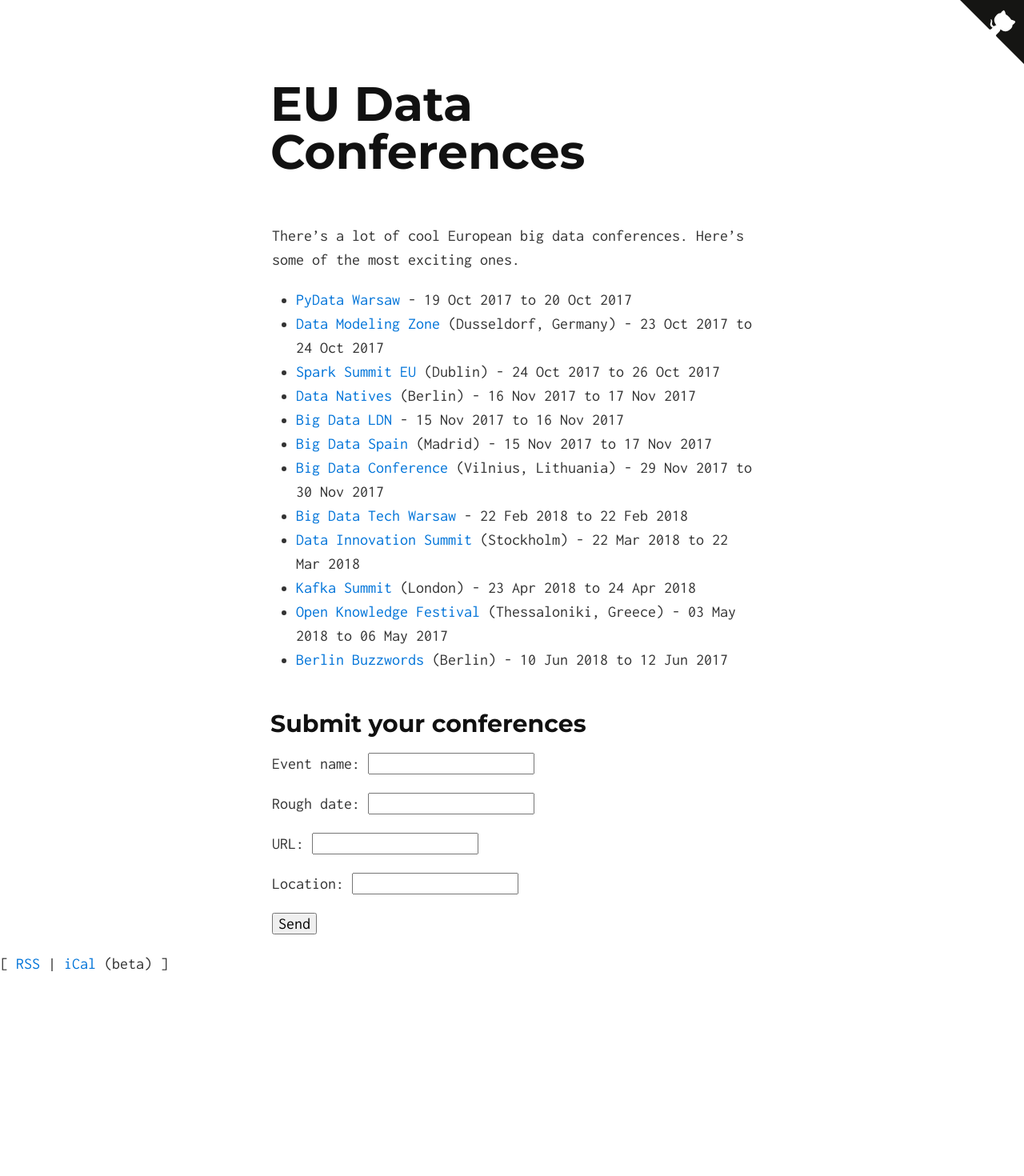
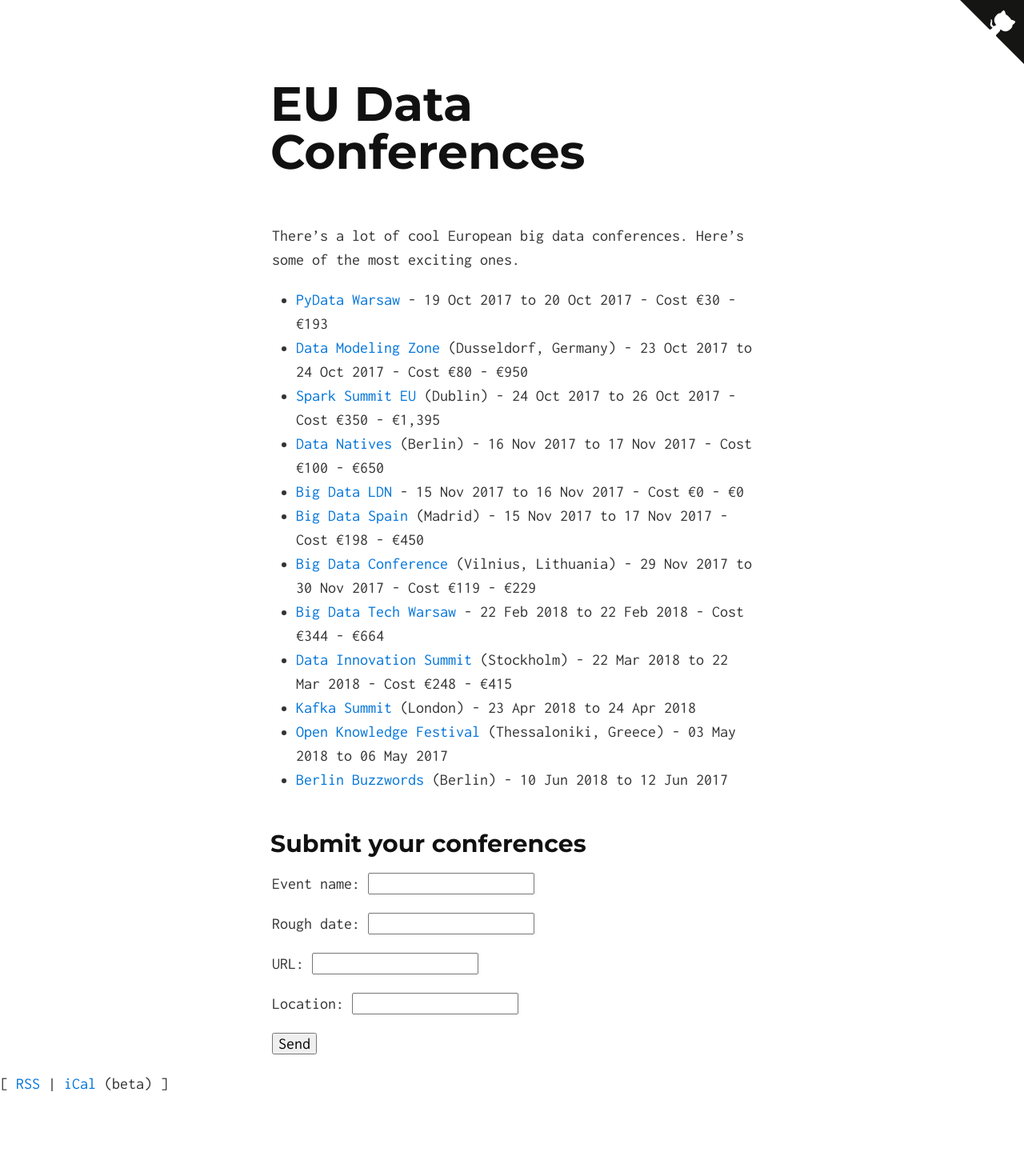
Before and after one commit to eudataconf/eudataconf, a Jekyll site: the page built from index.md, in a window 1280 px wide. Shown: the whole page at 80% size. Built offline with Jekyll 4.4.1, drawn with Linux system fonts in a browser that asks for light colours; before the commit the page ends 1320 px from its top, so only the background shows below that.

Commit message:
Added min and max costs, and fixed the link to Big Dta LDN

```diff
--- a/_data/conferences.yml
+++ b/_data/conferences.yml
@@ -4,6 +4,8 @@
   uid: 12
   startdate: 2017-10-19
   enddate: 2017-10-20
+  mincost: €30
+  maxcost: €193
 - name: Data Modeling Zone
   location: Dusseldorf, Germany
   roughdate: 23-24 October 2017
@@ -11,6 +13,8 @@
   uid: 21
   startdate: 2017-10-23
   enddate: 2017-10-24
+  mincost: €80
+  maxcost: €950
 - name: Spark Summit EU
   location: Dublin
   roughdate: 24-26 October 2017
@@ -18,6 +22,8 @@
   uid: 22
   startdate: 2017-10-24
   enddate: 2017-10-26
+  mincost: €350
+  maxcost: €1,395
 - name: Data Natives
   location: Berlin
   roughdate: 16-17 November 2017
@@ -25,12 +31,16 @@
   uid: 13
   startdate: 2017-11-16
   enddate: 2017-11-17
+  mincost: €100
+  maxcost: €650
 - name: Big Data LDN
   roughdate: 15-16 November 2017
-  uri: https://pydata.org/warsaw2017/
+  uri: https://bigdataldn.com/
   uid: 14
   startdate: 2017-11-15
   enddate: 2017-11-16
+  mincost: €0
+  maxcost: €0
 - name: Big Data Spain
   roughdate: 15-17 November 2017
   uri: https://www.bigdataspain.org/
@@ -38,6 +48,8 @@
   startdate: 2017-11-15
   enddate: 2017-11-17
   location: Madrid
+  mincost: €198
+  maxcost: €450
 - name: Big Data Conference
   roughdate: 29-30 November 2017
   uri: http://www.bigdataconference.lt/
@@ -45,12 +57,16 @@
   startdate: 2017-11-29
   enddate: 2017-11-30
   location: Vilnius, Lithuania
+  mincost: €119
+  maxcost: €229
 - name: Big Data Tech Warsaw
   roughdate: 22 February 2018
   uid: 24
   uri: http://bigdatatechwarsaw.eu/
   startdate: 2018-02-22
   enddate: 2018-02-22
+  mincost: €344
+  maxcost: €664
 - name: Data Innovation Summit
   roughdate: 22 March 2018
   uid: 23
@@ -58,6 +74,8 @@
   startdate: 2018-03-22
   enddate: 2018-03-22
   location: Stockholm
+  mincost: €248
+  maxcost: €415
 - name: Kafka Summit
   roughdate: 23-24 April 2018
   uri: https://kafka-summit.org/
--- a/_layouts/default.html
+++ b/_layouts/default.html
@@ -26,7 +26,7 @@
         {% if conference.location %}(<span class="p-location" itemprop="location">{{ conference.location }}</span>){% endif %}
         - {% if conference.startdate %} <time class="dt-start" datetime="{{ conference.startdate }}" itemprop="startDate">{{ conference.startdate | date_to_string }}</time>
         to <time class="dt-end" datetime="{{ conference.enddate }}" itemprop="endDate">{{ conference.enddate | date_to_string }}</time>
-        {% else %}{{ conference.roughdate }}{% endif %}
+        {% else %}{{ conference.roughdate }}{% endif %}{% if conference.mincost %}<span itemprop="offers" itemscope itemtype="http://schema.org/AggregateOffer"> - Cost <span itemprop="lowPrice">{{ conference.mincost }}</span> - <span itemprop="highPrice">{{ conference.maxcost }}</span></span>{% endif %}
       </li>
       {% endfor %}
     </ul>
```
